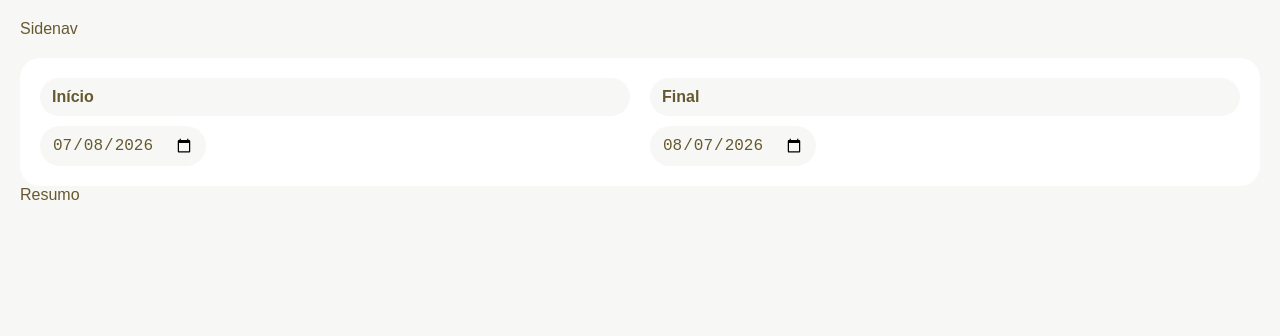
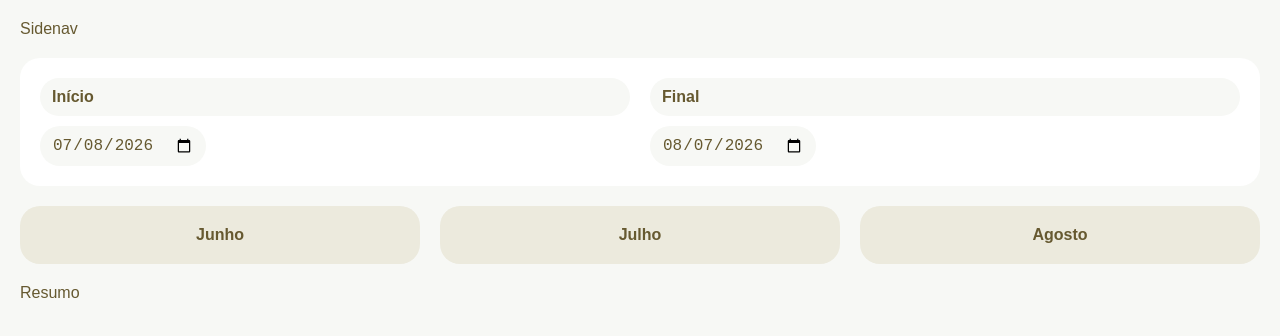
Before and after one commit to CrystyanVerly/Fintech, a React (Vite) app: page /vendas/1 in a window 1280 px wide. Shown: the top 336 px of the page. Built offline with nearby package versions, Linux system fonts and the light colour scheme; no server answers.

Commit message:
add btn month

```diff
--- /dev/null
+++ b/src/Components/BtnMonth.tsx
@@ -0,0 +1,53 @@
+import React from 'react';
+import { useData } from '../Context/DataContext';
+
+const btnStyle: React.CSSProperties = {
+	padding: 'var(--gap) var(--gap-s)',
+	backgroundColor: 'var(--color-3)',
+	border: 'none',
+	borderRadius: 'var(--gap)',
+	color: 'var(--color-2)',
+	fontWeight: '600',
+	textTransform: 'capitalize',
+};
+
+function monthName(n: number) {
+	const date = new Date();
+	const month = date.setMonth(date.getMonth() + n);
+
+	const name = new Intl.DateTimeFormat('pt-BR', {
+		month: 'long',
+	}).format(month);
+
+	return name;
+}
+
+function formatDate(date: Date) {
+	const dd = String(date.getDate()).padStart(2, '0');
+	const mm = String(date.getMonth() + 1).padStart(2, '0');
+	const yyyy = date.getFullYear();
+
+	return `${yyyy}-${mm}-${dd}`;
+}
+
+const BtnMonth = ({ n }: { n: number }) => {
+	const { setInicio, setFinal } = useData();
+
+	function setMonth(n: number) {
+		const date = new Date();
+		const month = date.setMonth(date.getMonth() + n);
+
+		const firstDay = new Date(date.getFullYear(), date.getMonth(), 1);
+		const lasttDay = new Date(date.getFullYear(), date.getMonth() + 1, 0);
+
+		setInicio(formatDate(firstDay));
+		setFinal(formatDate(lasttDay));
+	}
+	return (
+		<button style={btnStyle} onClick={() => setMonth(n)}>
+			{monthName(n)}
+		</button>
+	);
+};
+
+export default BtnMonth;
--- a/src/Components/Header.tsx
+++ b/src/Components/Header.tsx
@@ -1,11 +1,15 @@
 import React, { use } from 'react';
 import DateRange from './DateRange';
+import Months from './Months';
 
 const Header = () => {
 	return (
-		<div>
-			<DateRange />
-		</div>
+		<header className="mb">
+			<div className="mb">
+				<DateRange />
+			</div>
+			<Months />
+		</header>
 	);
 };
 
--- /dev/null
+++ b/src/Components/Months.tsx
@@ -0,0 +1,13 @@
+import BtnMonth from './BtnMonth';
+
+const Months = () => {
+	return (
+		<div className="flex">
+			<BtnMonth n={-2} />
+			<BtnMonth n={-1} />
+			<BtnMonth n={0} />
+		</div>
+	);
+};
+
+export default Months;
```
